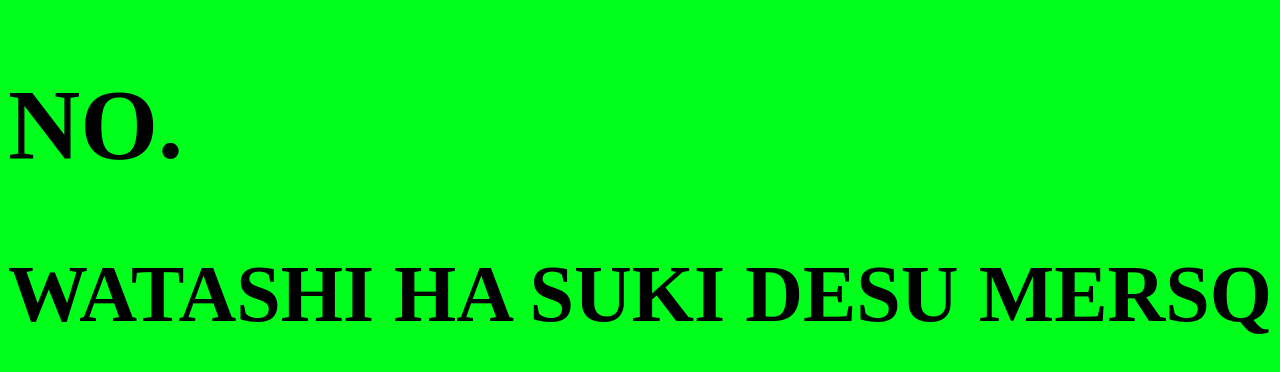
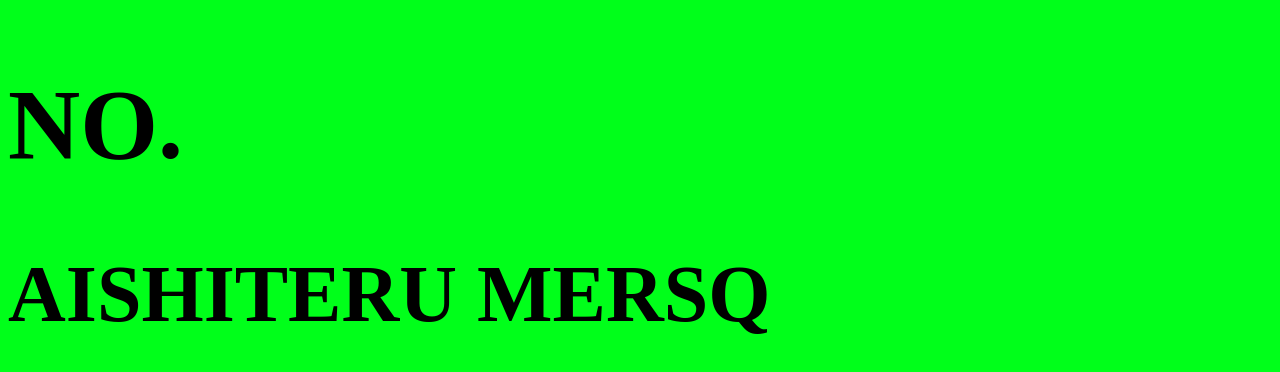
Before and after one commit to JustKyrix/srystalclime, a plain HTML site: page index.html in a window 1280 px wide. Drawn offline with Linux system fonts and the light colour scheme.

Commit message:
Update index.html

```diff
--- a/index.html
+++ b/index.html
@@ -8,7 +8,7 @@
 	<body onload="setup()">
 		<font face="krungthep">
 		<h1 style="font-size: 100px;">NO.</h1>
-		<h1 style="font-size: 80px;">WATASHI HA SUKI DESU MERSQ	</h1>
+		<h1 style="font-size: 80px;">AISHITERU MERSQ</h1>
 </font>
 	</body>
 </html>
```
